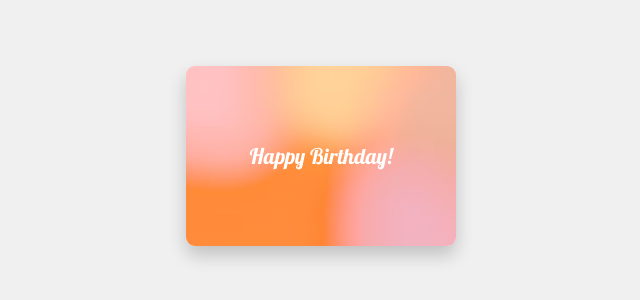
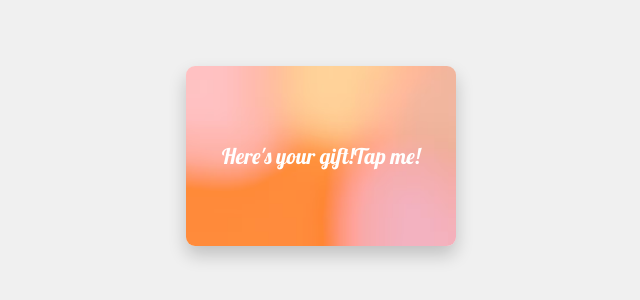
Before and after one commit to ambutsa/Gift-card, a plain HTML site: page index.html in a window 1280 px wide. Shown: the part 244-544 px from the top of the page, 319-959 px from the left. Drawn offline with Linux system fonts and the light colour scheme.

Commit message:
Update index.html

```diff
--- a/index.html
+++ b/index.html
@@ -14,11 +14,16 @@
         <div class="gift-card">
             <div class="gift-card-front">
                 <!-- Front Side Content -->
-                <p>Happy Birthday!</p>
+                <p>Here's your gift!</p>
+                <p> Tap me!</p>
             </div>
             <div class="gift-card-back">
                 <!-- Back Side Content -->
-                <p>Here's your gift!</p>
+                <p>Gift Card!</p>
+                <p>To:</p>
+                <p>From: </p>
+                <p> Value: </p>
+                <p> her_clothing</p>
             </div>
         </div>
     </div>
```
